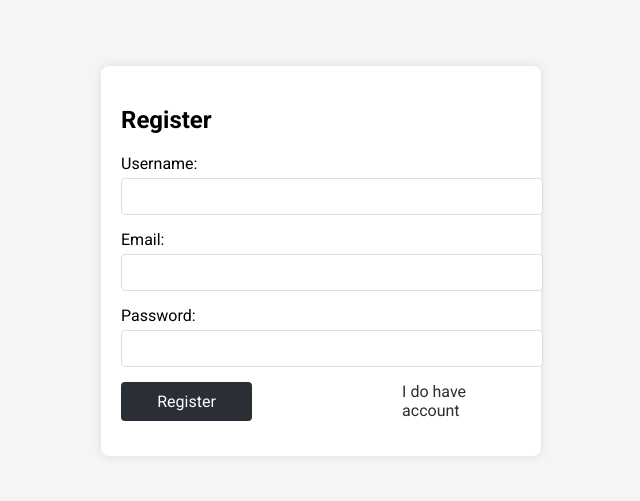
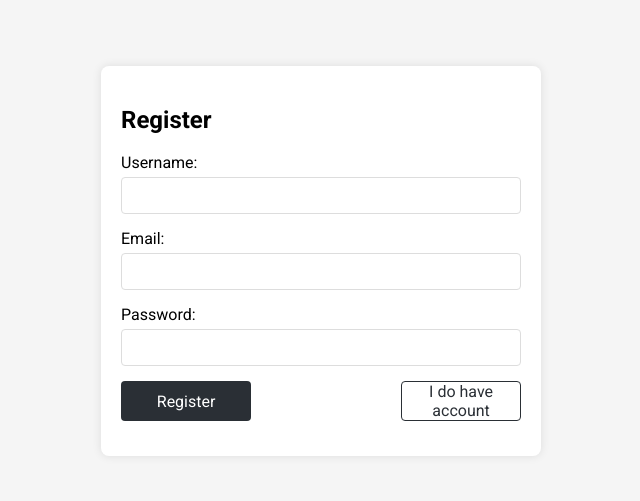
Before and after one commit to babaicode/sticker-bomber-front, a React (Vite) app: page / in a window 1280 px wide. Shown: the part 147-648 px from the top of the page, without its empty margins (319-959 px from the left). Built offline with nearby package versions, Linux system fonts and the light colour scheme.

Commit message:
make register look better

```diff
--- a/src/auth/page/Register.tsx
+++ b/src/auth/page/Register.tsx
@@ -35,6 +35,7 @@ const Register: React.FC = () => {
         <div>
           <label htmlFor="username">Username:</label>
           <input
+            className='input'
             type="text"
             id="username"
             value={fullname}
--- a/src/auth/styles/Auth.css
+++ b/src/auth/styles/Auth.css
@@ -29,6 +29,7 @@
   padding: 10px;
   border: 1px solid #ddd;
   border-radius: 4px;
+  box-sizing: border-box;
 }
 
 .auth-form button {
@@ -65,6 +66,10 @@ p {
 
 .go-to-login{
   width: 50%;
+  font-size: medium;
+  border: #2a2f35 solid 1px;
+  border-radius: 4px;
+  text-align: center;
 }
 
 .buttons-box{
```
